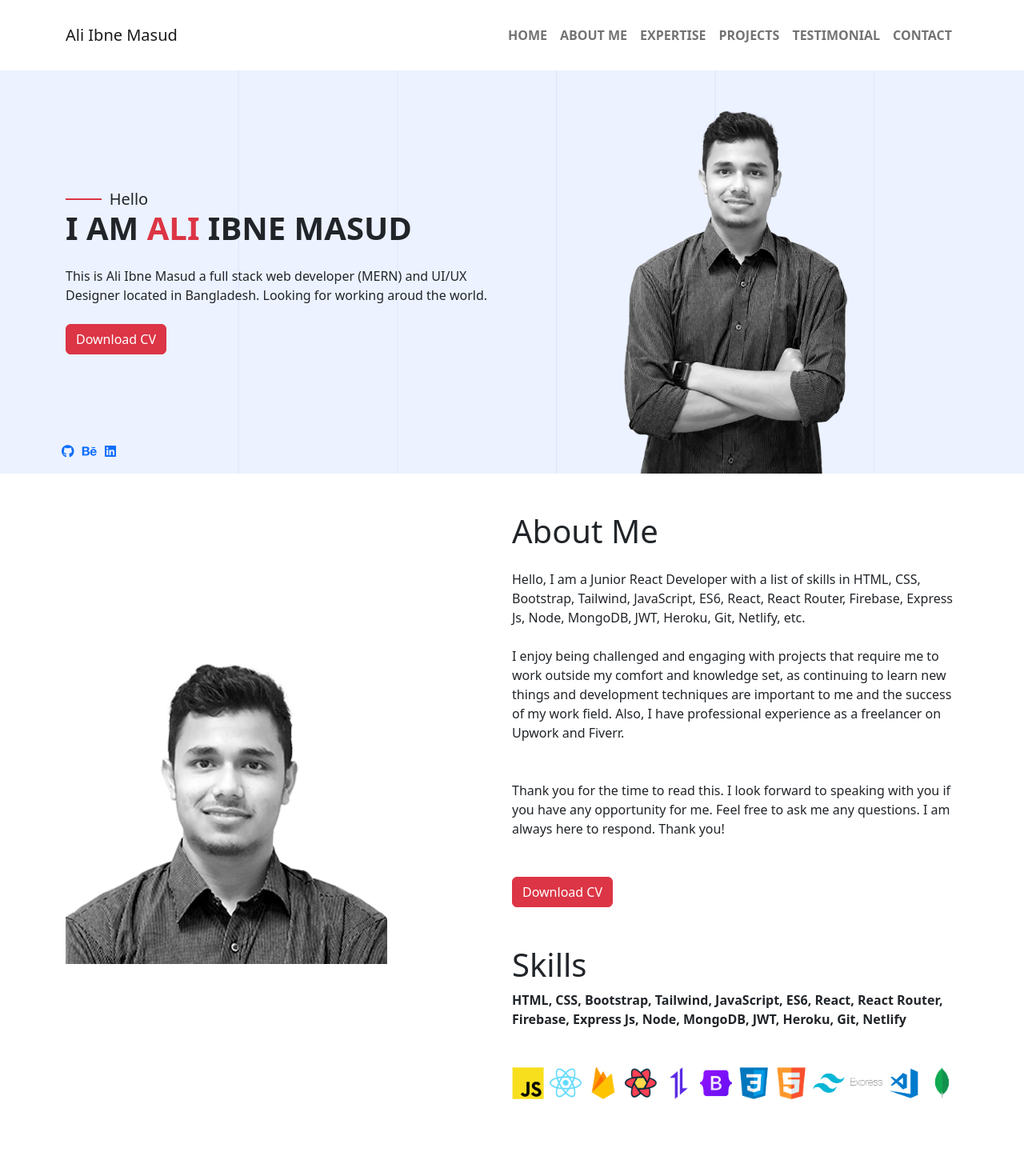
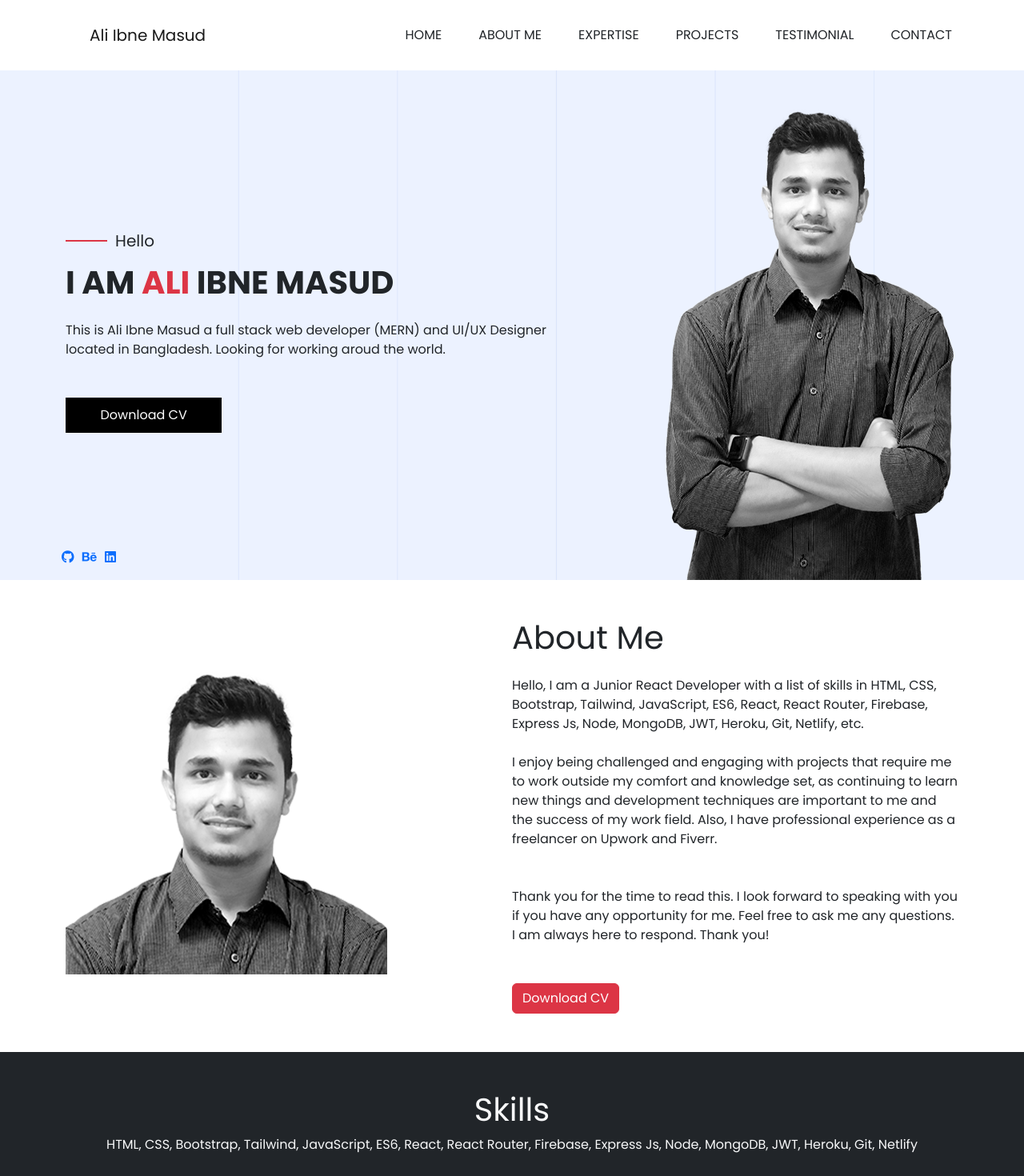
Before and after one commit to aliibnemasud/ali-portfolio, a React (Create React App) app: page / in a window 1280 px wide. Shown: the top 1470 px of the page at 80% size. Built offline with nearby package versions, Linux system fonts and the light colour scheme.

Commit message:
Navbar updated

```diff
--- a/public/index.html
+++ b/public/index.html
@@ -1,20 +1,22 @@
 <!DOCTYPE html>
 <html lang="en">
+
 <head>
   <meta charset="utf-8" />
   <link rel="icon" href="%PUBLIC_URL%/favicon.ico" />
   <meta name="viewport" content="width=device-width, initial-scale=1" />
   <meta name="theme-color" content="#000000" />
-    <meta
-      name="description"
-      content="Web site created using create-react-app"
-    />
+  <meta name="description" content="Web site created using create-react-app" />
   <link rel="apple-touch-icon" href="%PUBLIC_URL%/logo192.png" />
   <!--
       manifest.json provides metadata used when your web app is installed on a
       user's mobile device or desktop. See https://developers.google.com/web/fundamentals/web-app-manifest/
     -->
   <link rel="manifest" href="%PUBLIC_URL%/manifest.json" />
+  <link rel="preconnect" href="https://fonts.googleapis.com">
+  <link rel="preconnect" href="https://fonts.gstatic.com" crossorigin>
+  <link href="https://fonts.googleapis.com/css2?family=Poppins:ital,wght@0,300;0,400;0,600;0,700;1,200&display=swap"
+    rel="stylesheet">
   <!--
       Notice the use of %PUBLIC_URL% in the tags above.
       It will be replaced with the URL of the `public` folder during the build.
@@ -26,6 +28,7 @@
     -->
   <title>Portfolio | Ali Ibne Masud</title>
 </head>
+
 <body>
   <noscript>You need to enable JavaScript to run this app.</noscript>
   <div id="root"></div>
@@ -41,4 +44,5 @@
     -->
   <script src="https://kit.fontawesome.com/9bbcaf567b.js" crossorigin="anonymous"></script>
 </body>
+
 </html>
--- a/src/App.css
+++ b/src/App.css
@@ -1,4 +1,5 @@
 .App {
+  font-family: 'Poppins', sans-serif;
 
 }
 
--- a/src/componants/Home/AboutMe/AboutMe.js
+++ b/src/componants/Home/AboutMe/AboutMe.js
@@ -1,19 +1,6 @@
 import React from 'react';
-import { Button } from 'react-bootstrap';
 import Aboutme from '../../img/aboutme.png';
 
-import Firebase from '../../img/skills/firebase.png';
-import ReactQuery from '../../img/skills/ReactQuery.png';
-import Mongodb from '../../img/skills/mongodb.png';
-import JS from '../../img/skills/js.png';
-import ReactPng from '../../img/skills/React.png';
-import axios from '../../img/skills/axios.png';
-import bootstrap from '../../img/skills/Bootstrap.png';
-import css3 from '../../img/skills/css3.png';
-import Html from '../../img/skills/html5.png';
-import Tailwind from '../../img/skills/tailwind.png';
-import Express from '../../img/skills/express.png';
-import vscode from '../../img/skills/Vscode.png';
 
 const AboutMe = () => {
     return (
@@ -32,23 +19,7 @@ const AboutMe = () => {
 
                 <a className='btn btn-danger' target="_blank" href="https://drive.google.com/file/d/13KeU7C4ICvbAjc-PizE_hapdhUmbAz6O/view?usp=sharing">Download CV</a>
 
-                <h1 className='mt-5'>Skills</h1>
-                <p className='fw-bold'>HTML, CSS, Bootstrap, Tailwind, JavaScript, ES6, React, React Router, Firebase, Express Js, Node, MongoDB, JWT, Heroku, Git, Netlify</p>
 
-                <div className='d-flex flex-wrap justify-content-between mt-5'>
-                    <img src={JS} width="40px" height="40px" alt="" />
-                    <img src={ReactPng} width="40px" height="40px" alt="" />
-                    <img src={Firebase} width="40px" height="40px" alt="" />
-                    <img src={ReactQuery} width="40px" height="40px" alt="" />
-                    <img src={axios} width="40px" height="40px" alt="" />
-                    <img src={bootstrap} width="40px" height="40px" alt="" />
-                    <img src={css3} width="40px" height="40px" alt="" />
-                    <img src={Html} width="40px" height="40px" alt="" />
-                    <img src={Tailwind} width="40px" height="40px" alt="" />
-                    <img src={Express} width="40px" height="40px" alt="" />
-                    <img src={vscode} width="40px" height="40px" alt="" />
-                    <img src={Mongodb} height="40px" alt="" />
-                </div>
 
             </div>
         </div>
--- a/src/componants/Home/Banner/Banner.js
+++ b/src/componants/Home/Banner/Banner.js
@@ -3,19 +3,32 @@ import { Button } from 'react-bootstrap';
 import './Banner.css';
 import ali from '../../img/ali.png';
 
+
 const Banner = () => {
+    const buttonStyle = {
+        background: "black",
+        padding: "10px 20px",
+        color: "white",
+        border: "none",
+        width: "30%",
+        textDecoration: "none",
+        display: "block",
+        textAlign: "center",
+
+    }
     return (
         <div id='banner' >
             <section className='banner pt-5'>
                 <div className="container d-flex flex-wrap justify-content-between align-items-center position-relative">
-                    <div className='col-lg-6 col-md-6 col-12 mb-5'>
+                    <div className='col-lg-7 col-md-6 col-12 mb-5'>
                         <div className='d-flex align-items-center'>
                             <div className="hline d-block" />
-                            <h5 className='mb-0'>Hello</h5>
+                            <h5 className='my-3'>Hello</h5>
                         </div>
                         <h1 className='text-uppercase fw-bold'>I am <span className='text-danger'>Ali</span> Ibne Masud</h1>
                         <p className='my-4'>This is Ali Ibne Masud a full stack web developer (MERN) and UI/UX Designer located in Bangladesh. Looking for working aroud the world.</p>
-                        <a className='btn btn-danger' target="_blank" href="https://drive.google.com/file/d/13KeU7C4ICvbAjc-PizE_hapdhUmbAz6O/view?usp=sharing">Download CV</a>
+                        <a style={buttonStyle} className="mt-5" target="_blank" href="https://drive.google.com/file/d/13KeU7C4ICvbAjc-PizE_hapdhUmbAz6O/view?usp=sharing">Download CV</a>
+
                         <ul className='social-icon d-flex justify-content-between position-absolute bottom-0 start-0'>
                             <li>
                                 <a href="https://github.com/aliibnemasud" target="_blank"><i class="fa-brands fa-github"></i></a>
@@ -29,8 +42,8 @@ const Banner = () => {
                         </ul>
                     </div>
 
-                    <div className='col-lg-6 col-md-6 col-12 text-center'>
-                        <img src={ali} className="img-fluid w-50 text-center" alt="" />
+                    <div className='col-lg-4 col-md-6 col-12 text-center'>
+                        <img src={ali} className="img-fluid text-center" alt="" />
                     </div>
                 </div>
 
--- a/src/componants/Home/Home.js
+++ b/src/componants/Home/Home.js
@@ -2,6 +2,7 @@ import React from 'react';
 import CopyRight from '../Footer/CopyRight';
 import Footer from '../Footer/Footer';
 import Header from '../Shared/Header';
+import Skills from '../Skills/Skills';
 import AboutMe from './AboutMe/AboutMe';
 import Banner from './Banner/Banner';
 import ContactMe from './ContactMe/ContactMe';
@@ -18,6 +19,7 @@ const Home = () => {
             <Header></Header>
             <Banner></Banner>
             <AboutMe></AboutMe>
+            <Skills/>
             <ExpertiseArea></ExpertiseArea>
             <Portfolio></Portfolio>
             <Testimonial></Testimonial>
--- a/src/componants/Home/SayHello/SayHello.js
+++ b/src/componants/Home/SayHello/SayHello.js
@@ -1,5 +1,5 @@
 import React from 'react';
-import { Button } from 'react-bootstrap';
+import PrimaryBtn from '../../Shared/PrimaryBtn';
 import './Sayhello.css';
 
 const SayHello = () => {
@@ -7,7 +7,8 @@ const SayHello = () => {
         <section className='my-5 py-5'>
             <h3 className='text-center'>Have any project in mind?</h3>
             <h1 className='text-center my-5'>Just Say Hello</h1>
-            <button className='hireme'>Hire Me</button>
+            {/* <button  className='hireme'></button> */}
+            <PrimaryBtn>Hire Me</PrimaryBtn>
         </section>
     );
 };
--- /dev/null
+++ b/src/componants/Shared/Header.css
@@ -0,0 +1,32 @@
+nav a {
+    margin-left: 30px;
+    position: relative;
+}
+
+nav a:hover {
+    color: #ff004f;
+
+}
+
+/* a:hover {
+    border-bottom: 1px solid black;
+    color: red;
+    width: 20px;
+    margin: 0 auto;
+
+} */
+
+nav a::after {
+    content: '';
+    width: 0;
+    height: 3px;
+    background: #ff004f;
+    position: absolute;
+    left: 30%;
+    bottom: -4px;
+    transition: 0.5s;
+}
+
+nav a:hover::after{
+    width: 40%;
+}
--- a/src/componants/Shared/Header.js
+++ b/src/componants/Shared/Header.js
@@ -3,6 +3,7 @@ import Container from 'react-bootstrap/Container';
 import Nav from 'react-bootstrap/Nav';
 import Navbar from 'react-bootstrap/Navbar';
 import NavDropdown from 'react-bootstrap/NavDropdown';
+import './Header.css';
 
 const Header = () => {
     return (
@@ -14,12 +15,12 @@ const Header = () => {
                     <Navbar.Toggle aria-controls="responsive-navbar-nav" />
                     <Navbar.Collapse id="responsive-navbar-nav">
                         <Nav className='ms-auto'>
-                            <Nav.Link className='fw-bold text-uppercase' href="#deets">Home</Nav.Link>
-                            <Nav.Link className='fw-bold text-uppercase' eventKey={2} href="#aboutme">About Me</Nav.Link>
-                            <Nav.Link className='fw-bold text-uppercase' eventKey={2} href="#expertise">Expertise</Nav.Link>
-                            <Nav.Link className='fw-bold text-uppercase' eventKey={2} href="#projects">Projects</Nav.Link>
-                            <Nav.Link className='fw-bold text-uppercase' eventKey={2} href="#testimonial">Testimonial</Nav.Link>
-                            <Nav.Link className='fw-bold text-uppercase' eventKey={2} href="#contact">Contact</Nav.Link>
+                            <Nav.Link className='text-uppercase text-dark mr-3' href="#deets">Home</Nav.Link>
+                            <Nav.Link className='text-uppercase text-dark mr-3' eventKey={2} href="#aboutme">About Me</Nav.Link>
+                            <Nav.Link className='text-uppercase text-dark mr-3' eventKey={2} href="#expertise">Expertise</Nav.Link>
+                            <Nav.Link className='text-uppercase text-dark mr-3' eventKey={2} href="#projects">Projects</Nav.Link>
+                            <Nav.Link className='text-uppercase text-dark mr-3' eventKey={2} href="#testimonial">Testimonial</Nav.Link>
+                            <Nav.Link className='text-uppercase text-dark mr-3' eventKey={2} href="#contact">Contact</Nav.Link>
                         </Nav>
                     </Navbar.Collapse>
                 </Container>
--- /dev/null
+++ b/src/componants/Shared/PrimaryBtn.js
@@ -0,0 +1,22 @@
+import React from 'react';
+
+const PrimaryBtn = ({children}) => {
+
+    const buttonStyle = {
+        background: "black",
+        padding: "10px 20px",
+        color: "white",
+        border: "none",
+        width: "10%",
+        display: "block",
+        margin:"0 auto",
+    }
+
+    return (
+        <div>
+            <button style={buttonStyle} className='hireme'>{children}</button>
+        </div >
+    );
+};
+
+export default PrimaryBtn;
--- /dev/null
+++ b/src/componants/Skills/Skills.js
@@ -0,0 +1,42 @@
+import React from 'react';
+import Firebase from '../img/skills/firebase.png';
+import ReactQuery from '../img/skills/ReactQuery.png';
+import Mongodb from '../img/skills/mongodb.png';
+import JS from '../img/skills/js.png';
+import ReactPng from '../img/skills/React.png';
+import axios from '../img/skills/axios.png';
+import bootstrap from '../img/skills/Bootstrap.png';
+import css3 from '../img/skills/css3.png';
+import Html from '../img/skills/html5.png';
+import Tailwind from '../img/skills/tailwind.png';
+import Express from '../img/skills/express.png';
+import vscode from '../img/skills/Vscode.png';
+
+const Skills = () => {
+    return (
+        <div className='bg-dark py-5'>
+
+            <div className="container">
+                <h1 className='text-center text-light'>Skills</h1>
+                <p className='text-center text-light'>HTML, CSS, Bootstrap, Tailwind, JavaScript, ES6, React, React Router, Firebase, Express Js, Node, MongoDB, JWT, Heroku, Git, Netlify</p>
+
+                <div className='d-flex flex-wrap justify-content-between mt-5'>
+                    <img src={JS} width="40px" height="40px" alt="" />
+                    <img src={ReactPng} width="40px" height="40px" alt="" />
+                    <img src={Firebase} width="40px" height="40px" alt="" />
+                    <img src={ReactQuery} width="40px" height="40px" alt="" />
+                    <img src={axios} width="40px" height="40px" alt="" />
+                    <img src={bootstrap} width="40px" height="40px" alt="" />
+                    <img src={css3} width="40px" height="40px" alt="" />
+                    <img src={Html} width="40px" height="40px" alt="" />
+                    <img src={Tailwind} width="40px" height="40px" alt="" />
+                    <img src={Express} width="40px" height="40px" alt="" />
+                    <img src={vscode} width="40px" height="40px" alt="" />
+                    <img src={Mongodb} height="40px" alt="" />
+                </div>
+            </div>
+        </div>
+    );
+};
+
+export default Skills;
```
Lines whose indentation alone changed are shown as unchanged.
